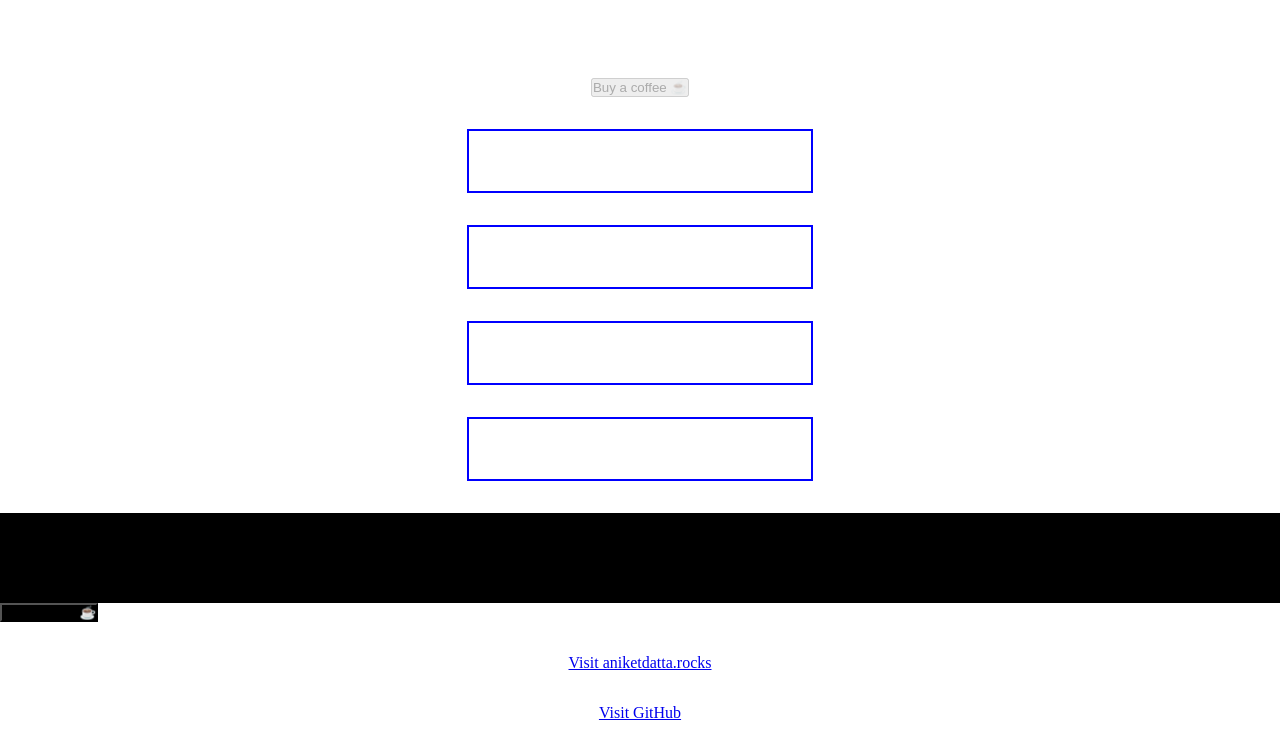
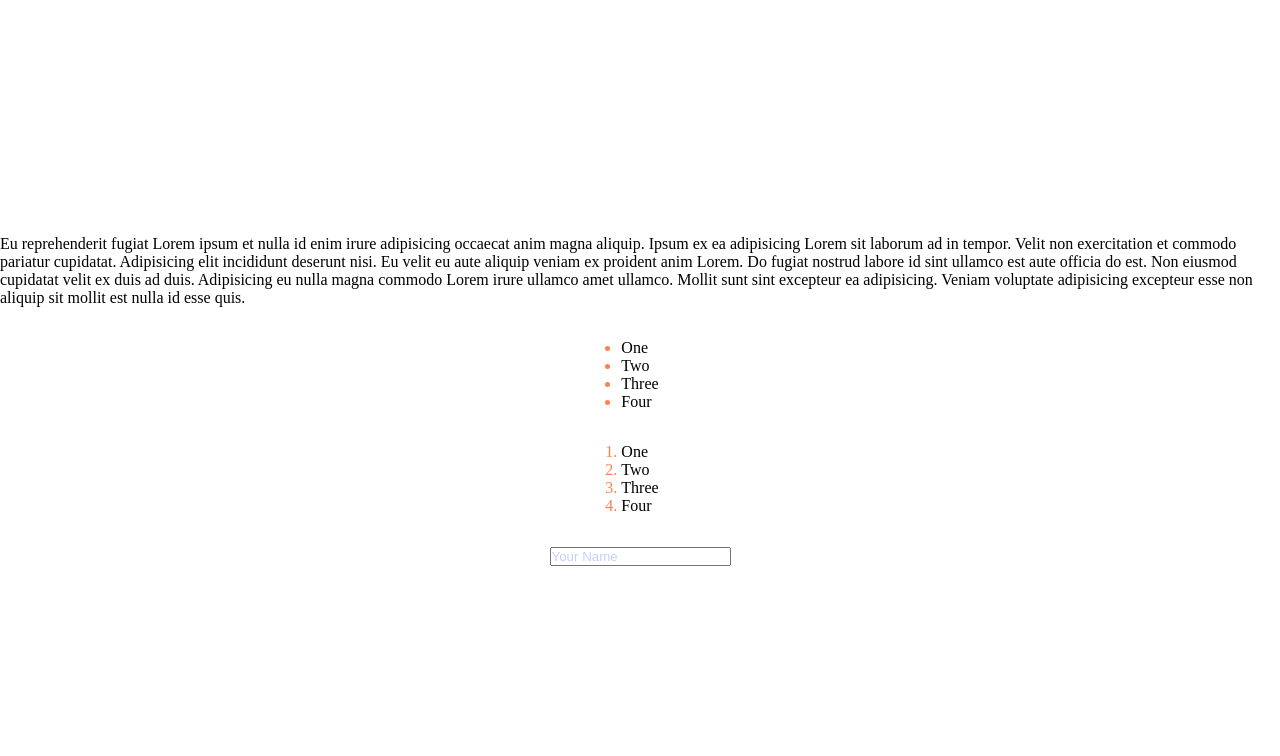
Before and after one commit to dattaaniket7/css-pseudo-classes-elements, a plain HTML site: page index.html in a window 1280 px wide. Drawn offline with Linux system fonts and the light colour scheme.

Commit message:
resizing-compressing

```diff
--- a/index.html
+++ b/index.html
@@ -9,7 +9,7 @@
 </head>
 
 <body>
-    <button disabled>Buy a coffee ☕</button>
+    <!-- <button disabled>Buy a coffee ☕</button>
     <input type="text">
     <input type="text">
     <input type="text">
@@ -25,7 +25,29 @@
         <button>Buy a coffee ☕</button>
     </div>
     <a href="/">Visit aniketdatta.rocks</a>
-    <a href="https://github.com/dattaaniket7">Visit GitHub</a>
+    <a href="https://github.com/dattaaniket7">Visit GitHub</a> -->
+    <p>Eu reprehenderit fugiat Lorem ipsum et nulla id enim irure adipisicing occaecat anim magna aliquip. Ipsum ex ea
+        adipisicing Lorem sit laborum ad in tempor. Velit non exercitation et commodo pariatur cupidatat. Adipisicing
+        elit incididunt deserunt nisi. Eu velit eu aute aliquip veniam ex proident anim Lorem. Do fugiat nostrud labore
+        id sint ullamco est aute officia do est. Non eiusmod cupidatat velit ex duis ad duis. Adipisicing eu nulla magna
+        commodo Lorem irure ullamco amet ullamco. Mollit sunt sint excepteur ea adipisicing. Veniam voluptate
+        adipisicing excepteur esse non aliquip sit mollit est nulla id esse quis.</p>
+    <!-- <div class="container">
+        <img src="./pexels-ludvig-hedenborg-5791753.jpg" alt="">
+    </div> -->
+    <ul>
+        <li>One</li>
+        <li>Two</li>
+        <li>Three</li>
+        <li>Four</li>
+    </ul>
+    <ol>
+        <li>One</li>
+        <li>Two</li>
+        <li>Three</li>
+        <li>Four</li>
+    </ol>
+    <input type="text" placeholder="Your Name">
 </body>
 
 </html>
--- a/style.css
+++ b/style.css
@@ -37,7 +37,7 @@ button:disabled {
     background: black;
 } */
 
-input {
+/* input {
     font-size: 1.5rem;
     padding: 1rem;
     border: 2px solid black;
@@ -53,7 +53,7 @@ input:invalid {
 
 input:valid {
     border: 2px solid blue;
-}
+} */
 
 /* p:first-child {
     background: lightblue;
@@ -75,10 +75,54 @@ p:nth-child(even) {
     background: black;
 } */
 
-.post :is(p, button) {
+/* .post :is(p, button) {
     background: black;
 }
 
 a:visited {
     color: red;
+} */
+
+/* p::first-letter {
+    color: blue;
+    font-size: 4rem;
+    float: left;
+    line-height: 1;
+    margin-inline-end: 0.5rem;
 }
+
+p::before {
+    content: "Nisi nulla adipisicing mollit aliqua proident.";
+}
+
+img {
+    width: 100%;
+}
+
+.container {
+    position: relative;
+}
+
+.container::after {
+    content: "";
+    position: absolute;
+    top: 0;
+    left: 0;
+    width: 100%;
+    height: 100%;
+    background: black;
+    z-index: 10;
+    opacity: 0.5;
+} */
+
+::marker {
+    color: coral;
+}
+
+::selection {
+    background: pink;
+}
+
+::placeholder {
+    color: rgb(194, 208, 255);
+}
```
Also changed, not shown: pexels-ludvig-hedenborg-5791753.jpg (added).
